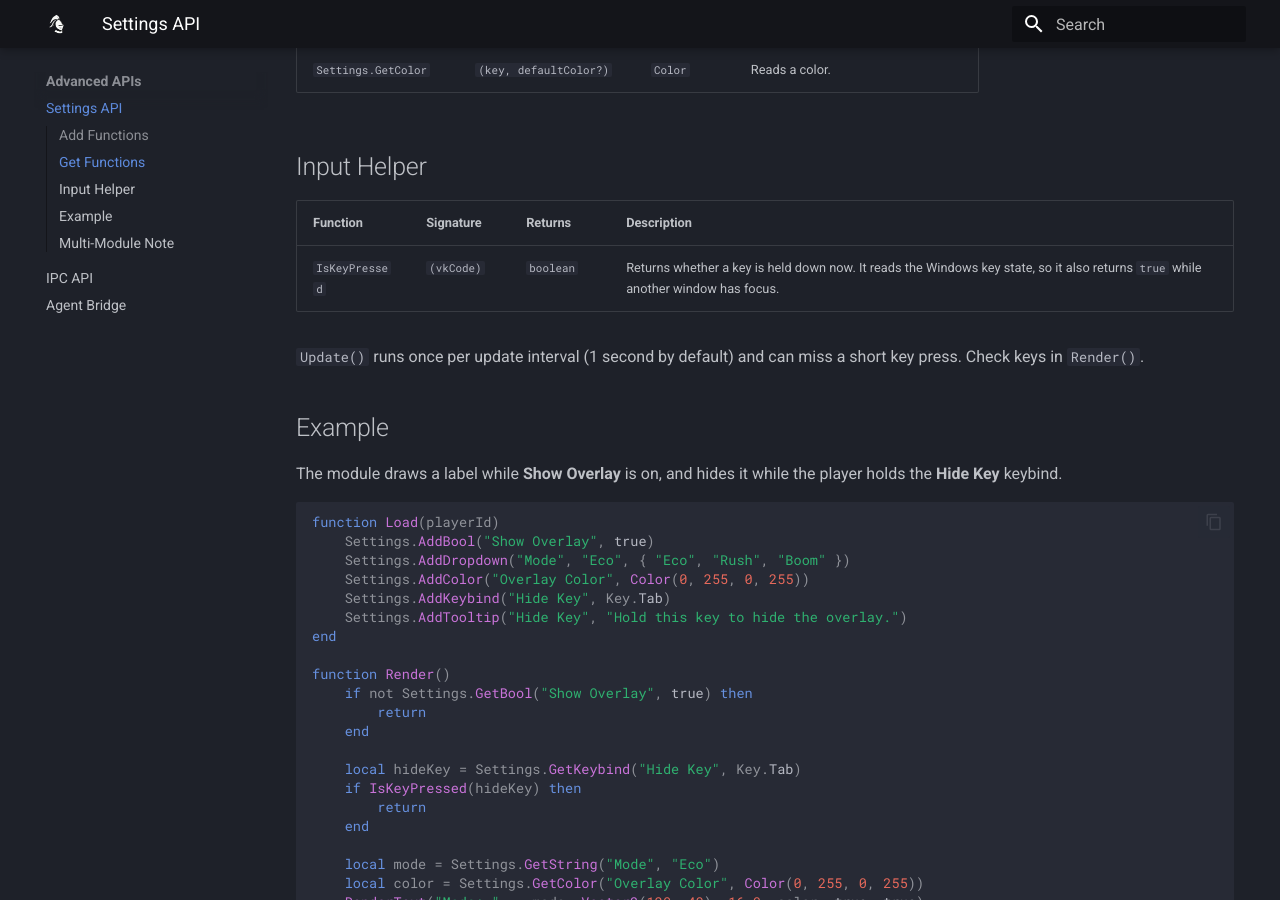
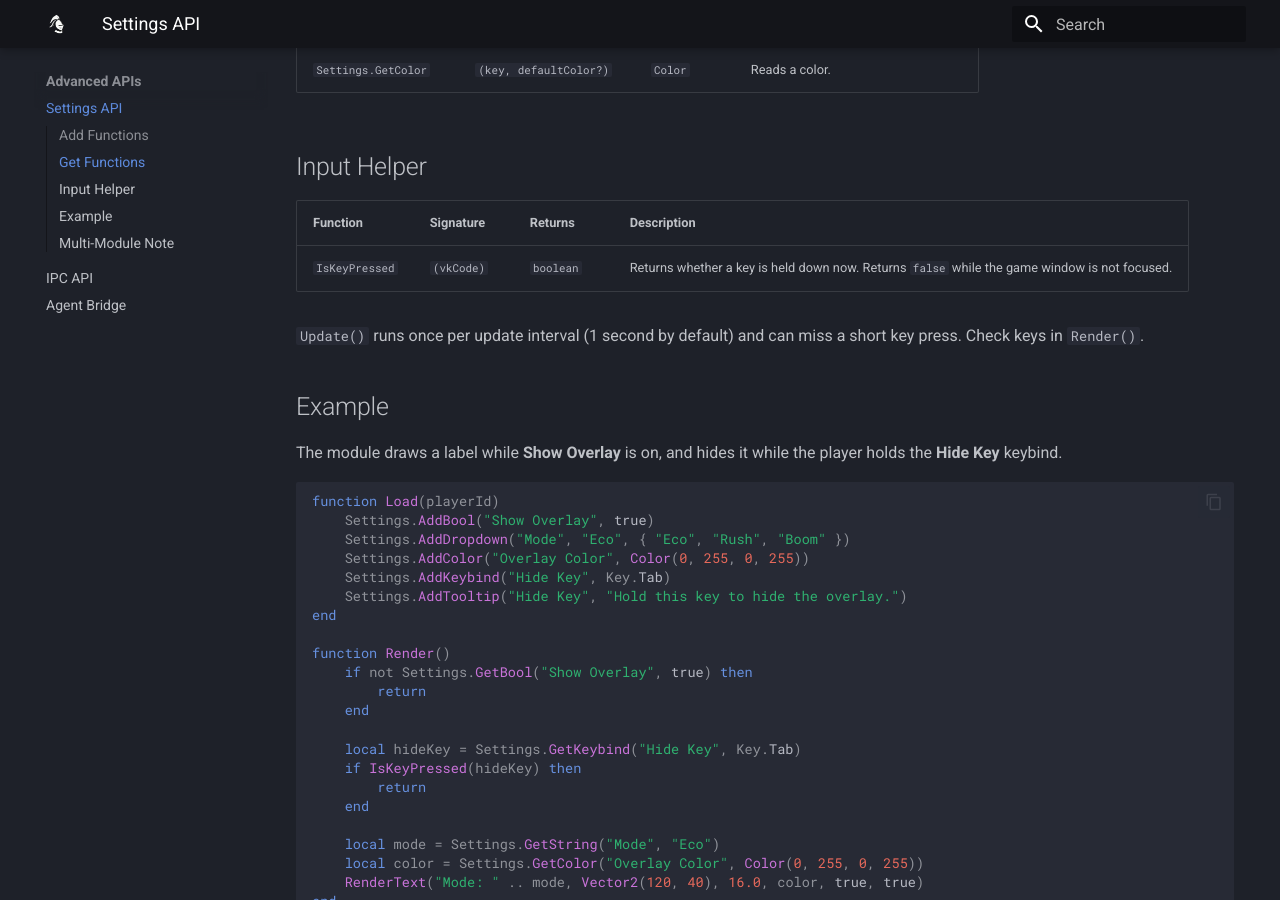
Before and after one commit to aoe2control/aoe2control.github.io, an MkDocs documentation site: the page built from docs/settings-api.md, in a window 1280 px wide and 900 px high, scrolled down 1371 px. Built offline with MkDocs 1.6.1 and Material for MkDocs 9.7.7, drawn with Linux system fonts in a browser that asks for light colours.

Commit message:
Say that IsKeyPressed and the CONTROL keys work only while the game is focused
Co-Authored-By: Claude Opus 5.5 <noreply@anthropic.com>

```diff
--- a/docs/settings-api.md
+++ b/docs/settings-api.md
@@ -35,7 +35,7 @@ Call these from any callback. Each returns `defaultValue` when the key does not
 
 | Function | Signature | Returns | Description |
 |----------|-----------|---------|-------------|
-| `IsKeyPressed` | `(vkCode)` | `boolean` | Returns whether a key is held down now. It reads the Windows key state, so it also returns `true` while another window has focus. |
+| `IsKeyPressed` | `(vkCode)` | `boolean` | Returns whether a key is held down now. Returns `false` while the game window is not focused. |
 
 `Update()` runs once per update interval (1 second by default) and can miss a short key press. Check keys in `Render()`.
 
```
Also changed, not shown: docs/interface-options.md (+2 -2 lines), 1 other file.
